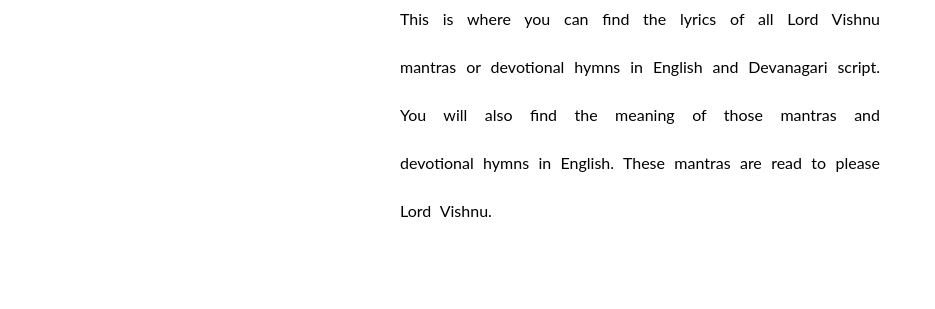
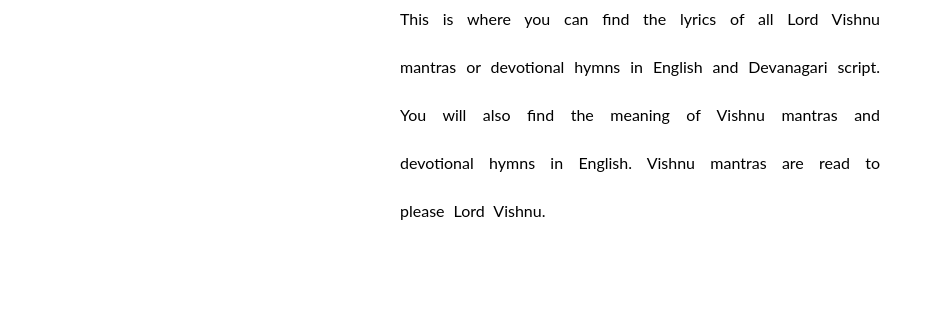
Before and after one commit to abhishekdjoshi/abhishekdjoshi.kclstr.io, a Jekyll site: the page pages/vishnu/all.html, which Jekyll copies as it is, in a window 1280 px wide. Shown: the part 792-1101 px from the top of the page, without its empty margins (0-935 px from the left). Built offline with Jekyll 4.4.1, drawn with Linux system fonts in a browser that asks for light colours; a script that is not in the unit is left out; some of the changed lines change nothing that is shown.

Commit message:
Update all.html

```diff
--- a/pages/vishnu/all.html
+++ b/pages/vishnu/all.html
@@ -6,11 +6,16 @@
     <meta http-equiv="Content-Type" content="text/html; charset=UTF-8" />
     <meta
       name="description"
-      content="Learn Lord Vishnu mantras and devotional hymns. Read the lyrics in English and Hindi or Sanskrit, and get the meaning in English."
+      content="Learn Lord Vishnu mantras and devotional hymns. Read the Vishnu mantras lyrics in English and Hindi or Sanskrit, and get the Vishnu mantras meaning in English."
     />
     <meta
       name="keywords"
-      content="Vishnu Mantra, Vishnu Hymns, सभी विष्णु मंत्र"
+      content="Vishnu Mantra, Vishnu Hymns, सभी विष्णु मंत्र,
+      Vishnu Mantra Full, Vishnu Mantra Hindi, Vishnu Mantra English, Vishnu Mantra Sanskrit,
+      Vishnu Mantra in Hindi, Vishnu Mantra in English, Vishnu Mantra in Sanskrit,
+      Vishnu Mantra lyrics in Hindi, Vishnu Mantra lyrics in English, Vishnu Mantra lyrics in Sanskrit,
+      Vishnu Mantra meaning in Hindi, Vishnu Mantra meaning in English,
+      Vishnu Mantra translation in Hindi, Vishnu Mantra translation in English"
     />
     <link rel="canonical" href="https://kclstr.com/pages/vishnu/all.html" />
     <style>
@@ -161,7 +166,7 @@
       <p>
         This is where you can find the lyrics of all Lord Vishnu mantras or
         devotional hymns in English and Devanagari script. You will also find
-        the meaning of those mantras and devotional hymns in English. These
+        the meaning of Vishnu mantras and devotional hymns in English. Vishnu
         mantras are read to please Lord Vishnu.
       </p>
       <br /><br /><br />
```
